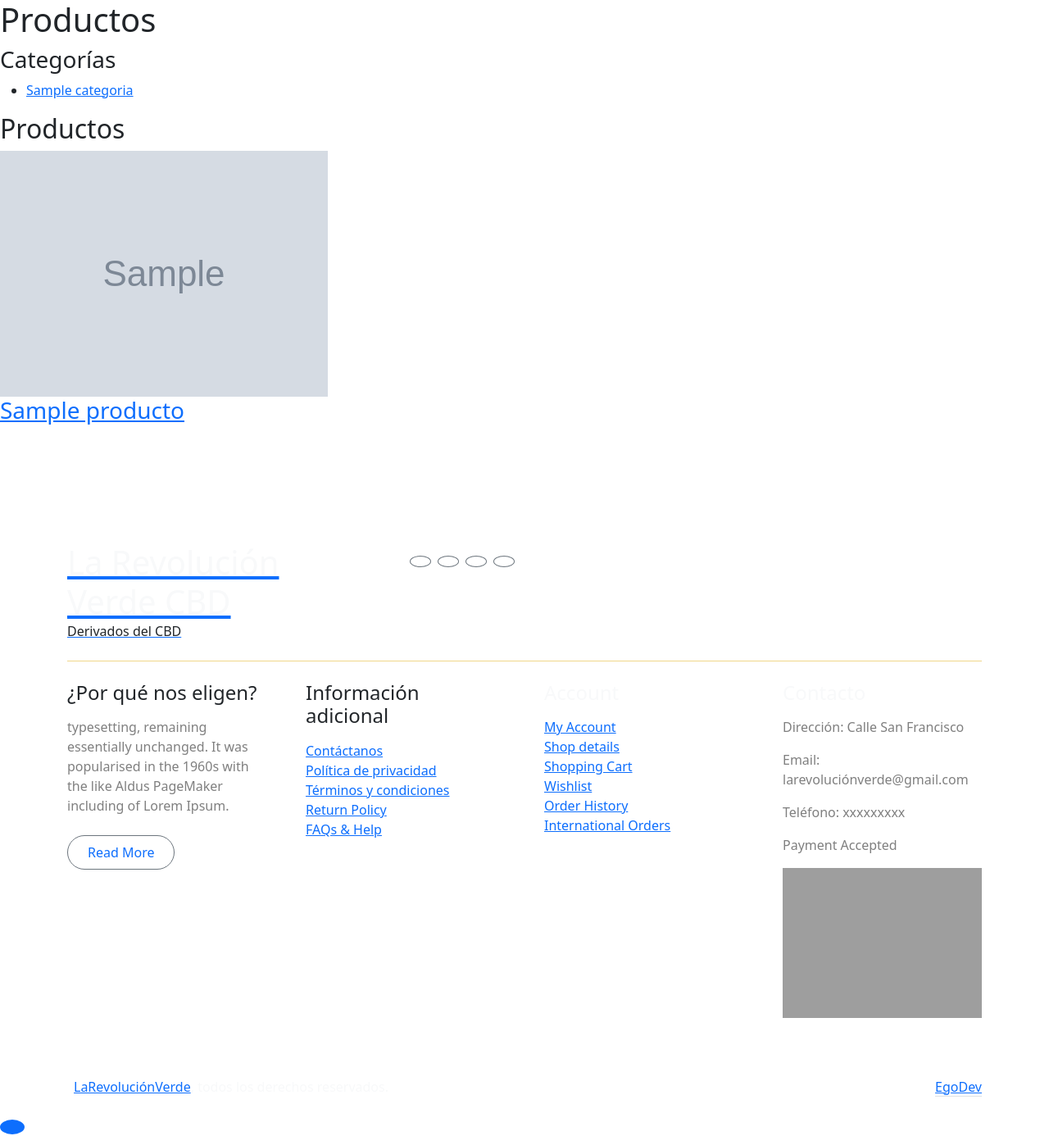
After one commit to EgoitzAB/larev_market, a Django app: page /productos/ in a window 1280 px wide. The commit adds this page. Shown: the whole page at 82% size. Run offline with Django 5.2, Linux system fonts and the light colour scheme; tables that the repository leaves empty hold one stand-in row (values such as "Sample post"); grey boxes marked "Sample" are stand-in pictures; parts of the project's set-up code (start-up, migrations or seed data) failed here and were passed over; grey boxes are pictures that could not be loaded.

Commit message:
conversión a webP añadida

```diff
--- a/larev/settings.py
+++ b/larev/settings.py
@@ -143,6 +143,7 @@ USE_I18N = True
 
 USE_TZ = True
 
+SITE_ID = 1
 
 # Static files (CSS, JavaScript, Images)
 # https://docs.djangoproject.com/en/5.1/howto/static-files/
@@ -166,6 +167,8 @@ EMAIL_USE_TLS = os.getenv('EMAIL_USE_TLS', 'True') == 'True'
 EMAIL_HOST_USER = os.getenv('EMAIL_HOST_USER', 'tu-email@example.com')
 EMAIL_HOST_PASSWORD = os.getenv('EMAIL_HOST_PASSWORD', 'tu-contraseña')
 
+CARRITO_SESSION_ID = 'carrito'
+
 #LOGIN_REDIRECT_URL = '/accounts/mfa/verify/'
 ACCOUNT_EMAIL_REQUIRED = True
 ACCOUNT_EMAIL_VERIFICATION = "mandatory"  # Asegúrate de que se verifique el correo electrónico.
--- a/templates/page/navbar.html
+++ b/templates/page/navbar.html
@@ -46,10 +46,10 @@
                            id="dropdownMenu{{ forloop.counter }}"
                            data-bs-toggle="dropdown"
                            aria-expanded="false">
-                           {{ categoria.nombre }}
+                           {{ categoria.nombre|title }}
                         </a>
                         <ul class="dropdown-menu" aria-labelledby="dropdownMenu{{ forloop.counter }}">
-                            {% for producto in productos %}
+                            {% for producto in categoria.productos.all %}
                             {% if producto.categoria == categoria %}
                             <li>
                                 <a class="dropdown-item"
--- a/tienda/models.py
+++ b/tienda/models.py
@@ -1,6 +1,7 @@
 from django.db import models
 from django.utils.text import slugify
 
+import os
 import uuid
 from PIL import Image
 
@@ -22,13 +23,17 @@ class ImageOptimizableModel(models.Model):
         try:
             with Image.open(image_field.path) as img:
                 img = img.convert("RGB")
-                img.save(image_field.path, format="WebP", optimize=True, quality=80)
+                max_dimension = 980
+                img.thumbnail((max_dimension, max_dimension))
+                new_image_path = os.path.splitext(image_field.path)[0] + ".webp"
+                img.save(new_image_path, format="WebP", optimize=True, quality=75)
+                image_field.name = os.path.basename(new_image_path)
         except Exception as e:
             print(f"Error optimizando imagen: {e}")
 
 
 # Categorías
-class Categoria(models.Model):
+class Categoria(ImageOptimizableModel):
     """
     Categorías para los productos, como 'Flores', 'Resina', 'Ropa', etc.
     """
@@ -57,11 +62,13 @@ class Categoria(models.Model):
 
 
 # Productos
-class Producto(models.Model):
+class Producto(ImageOptimizableModel):
     """
     Productos principales, como 'Flores Lemon Haze', 'Camiseta de Cáñamo', etc.
     """
     nombre = models.CharField(max_length=200)
+    slug = models.SlugField(max_length=100, unique=True, blank=True)
+
     categoria = models.ForeignKey(
         Categoria,
         on_delete=models.PROTECT,
@@ -101,7 +108,7 @@ class Producto(models.Model):
 
 
 # Variantes (opcional por peso, talla, etc.)
-class ProductoVariante(models.Model):
+class ProductoVariante(ImageOptimizableModel):
     """
     Variantes de producto, como peso, talla o formato.
     """
@@ -151,6 +158,17 @@ class ProductoVariante(models.Model):
     def __str__(self):
         return f"{self.producto.nombre} - {self.nombre}"
 
+    def get_imagen1(self):
+        # Si la variante tiene imagen, la devuelve. Si no, devuelve la imagen del producto
+        if self.imagen1:
+            return self.imagen1
+        return self.producto.imagen1
+
+    def get_imagen2(self):
+        if self.imagen2:
+            return self.imagen2
+        return self.producto.imagen2
+
     def save(self, *args, **kwargs):
         super().save(*args, **kwargs)
         self.optimize_image(self.imagen1)
--- /dev/null
+++ b/tienda/templates/tienda/listado.html
@@ -0,0 +1,31 @@
+<!-- listado.html -->
+
+{% extends 'page/base.html' %}
+{% block content %}
+<h1>Productos</h1>
+
+<!-- Filtros de Categorías -->
+<div>
+    <h3>Categorías</h3>
+    <ul>
+        {% for categoria in categorias %}
+            <li><a href="?categoria={{ categoria.nombre }}">{{ categoria.nombre }}</a></li>
+        {% endfor %}
+    </ul>
+</div>
+
+<!-- Productos -->
+<div class="productos">
+    <h2>Productos</h2>
+    <div class="productos-lista">
+        {% for producto in productos %}
+        <div class="producto-item">
+            <a href="{% url 'tienda:detalle_producto' producto.slug %}">
+                <img src="{{ producto.imagen1.url }}" alt="{{ producto.nombre }}">
+                <h3>{{ producto.nombre }}</h3>
+            </a>
+        </div>
+        {% endfor %}
+    </div>
+</div>
+{% endblock %}
--- a/tienda/urls.py
+++ b/tienda/urls.py
@@ -1,8 +1,10 @@
 from django.urls import path
-from .views import HomeView
+from .views import *
 
 app_name = 'tienda'
 
 urlpatterns = [
     path('', HomeView.as_view(), name='home'),
+    path('productos/', CategoriasView.as_view(), name='listado_producto'),
+    path('productos/<slug:slug>/', ProductoDetalleView.as_view(), name='detalle_producto'),
 ]
--- a/tienda/views.py
+++ b/tienda/views.py
@@ -1,5 +1,9 @@
-from django.views.generic import TemplateView
-from .models import Categoria, Producto
+from django.shortcuts import get_object_or_404
+from django.views.generic import TemplateView, ListView, DetailView
+from .models import Categoria, Producto, ProductoVariante
+from carrito.forms import CarritoAñadirProductoForm
+from .recomendador import Recomendador
+
 
 class HomeView(TemplateView):
     template_name = "tienda/home.html"
@@ -22,3 +26,63 @@ class HomeView(TemplateView):
         context['categorias'] = categorias
         context['productos_por_categoria'] = productos_por_categoria
         return context
+
+
+class CategoriasView(ListView):
+    model = Producto
+    template_name = 'tienda/listado.html'
+    context_object_name = 'productos'
+
+    def get_queryset(self):
+        queryset = super().get_queryset()
+
+        # Obtener la categoría seleccionada del parámetro 'categoria' en la URL
+        categoria_seleccionada = self.request.GET.get('categoria')
+
+        if categoria_seleccionada:
+            categoria = get_object_or_404(Categoria, nombre=categoria_seleccionada)
+            queryset = queryset.filter(categoria=categoria)
+
+        return queryset
+
+    def get_context_data(self, **kwargs):
+        context = super().get_context_data(**kwargs)
+
+        # Obtener todas las categorías para mostrarlas en el navbar o menú lateral
+        context['categorias'] = Categoria.objects.all()
+
+        return context
+
+
+class ProductoDetalleView(DetailView):
+    model = Producto
+    template_name = 'tienda/detalle.html'
+
+    def get_object(self):
+        # Filtrar el producto por su slug y solo mostrar los productos activos
+        return get_object_or_404(Producto, slug=self.kwargs['slug'], is_active=True)
+
+    def get_context_data(self, **kwargs):
+        context = super().get_context_data(**kwargs)
+
+        # Obtener el producto actual
+        producto = self.get_object()
+
+        # Obtener las variantes del producto, si las hay
+        variantes = ProductoVariante.objects.filter(producto=producto)
+
+        # Crear el formulario para añadir al carrito
+        formulario_carrito = CarritoAñadirProductoForm()
+
+        # Obtener productos recomendados (suponiendo que tienes un sistema de recomendaciones)
+        r = Recomendador()
+        productos_recomendados = r.recomendar_productos_para([producto], 4)
+
+        # Agregar todos estos datos al contexto
+        context.update({
+            'formulario_carrito': formulario_carrito,
+            'productos_recomendados': productos_recomendados,
+            'variantes': variantes,
+        })
+
+        return context
```
Also changed, not shown: tienda/templates/tienda/detalle.html (added, +43 -0 lines), tienda/migrations/0002_producto_slug.py (added).
